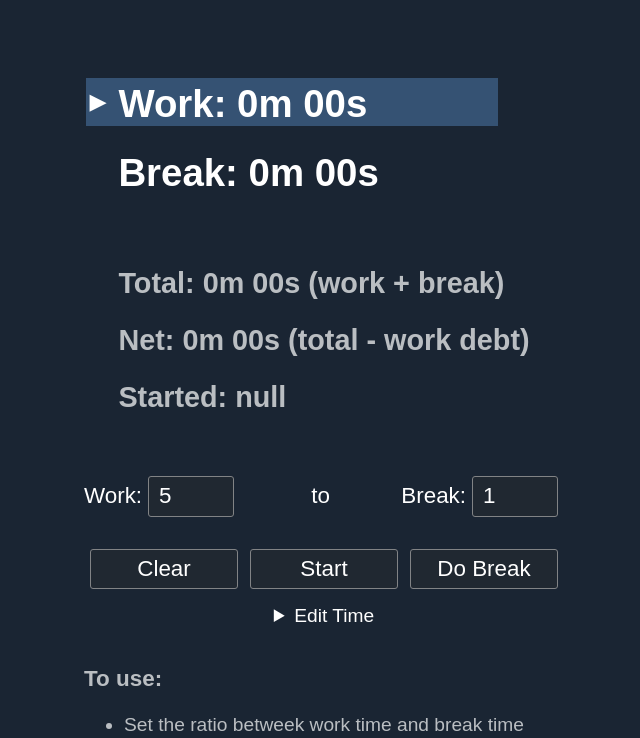
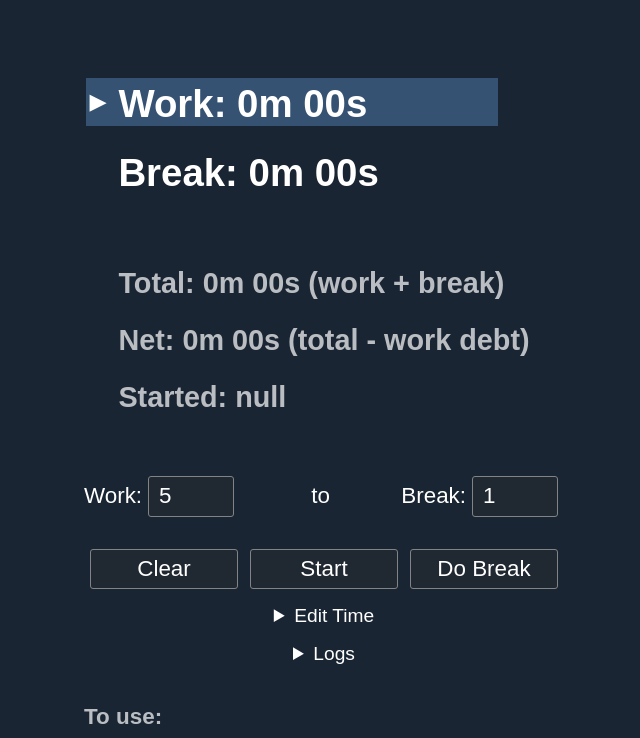
Before and after one commit to Vandesm14/ratio-timer, a Svelte app: page / in a window 1280 px wide. Shown: the top 738 px of the page, without its empty margins (316-956 px from the left). Built offline with nearby package versions, Linux system fonts and the light colour scheme.

Commit message:
add logs viewer

```diff
--- a/src/App.svelte
+++ b/src/App.svelte
@@ -1,4 +1,4 @@
-<script>
+<script lang="ts">
 	let interval;
 	let run = false;
 	let isBreak = false;
@@ -15,10 +15,25 @@
 	let ratio = localStorage.getItem('ratio') ? JSON.parse(localStorage.getItem('ratio')) : [5, 1];
 	$: localStorage.setItem('ratio', JSON.stringify(ratio));
 
+	let logs: Log[] = localStorage.getItem('logs') ? JSON.parse(localStorage.getItem('logs')) : [];
+	$: localStorage.setItem('logs', JSON.stringify(logs));
+
+	interface Log {
+		timestamp: Date,
+		timer: number,
+		action: 'break' | 'work' | 'start' | 'stop' | 'clear'
+	};
+
+	const addLog = (action: Log['action']) => {
+		logs = [{timestamp: new Date(), timer, action}, ...logs];
+	};
+
 	const toggle = () => {
 		if (run) { // Stop timer
+			addLog('stop');
 			clearInterval(interval);
 		} else { // Start timer
+			addLog('start');
 			if (!time) time = new Date();
 			interval = setInterval(() => {
 				if (isBreak) timer -= ratio[0] / ratio[1];
@@ -30,6 +45,7 @@
 	};
 
 	const clear = () => {
+		addLog('clear');
 		timer = 0;
 		total = 0;
 		time = null;
@@ -44,6 +60,9 @@
 		let s = Math.trunc(seconds % 60);
 		return `${isNegative ? '-' : ''}${h ? (h + 'h ') : ''}${m}m ${s < 10 ? '0' + s : s}s`;
 	};
+
+
+	const switchMode = ()=>isBreak = !isBreak;
 </script>
 
 <svelte:head>
@@ -69,13 +88,21 @@
 	<div class="buttons">
 		<button on:click={clear}>Clear</button>
 		<button on:click={toggle}>{!time ? (run ? 'Stop' : 'Start') : (run ? 'Pause' : 'Resume')}</button>
-		<button on:click={()=>isBreak = !isBreak}>{isBreak ? 'Do Work' : 'Do Break'}</button>
+		<button on:click={switchMode}>{isBreak ? 'Do Work' : 'Do Break'}</button>
 	</div>
 	<details style="text-align: center;">
 		<summary>Edit Time</summary>
 		<div>
 			<input type="number" bind:value={timer} style="width: 40%">
 			<p class="red">Warning: Editing the time will NOT update the Total and Net readouts. Be sure to pause/stop the timer before editing the time</p>
+		</div>
+	</details>
+	<details class="logs">
+		<summary>Logs</summary>
+		<div>
+			{#each logs as log}
+				<p>{new Date(log.timestamp).toLocaleTimeString()} - Action: "{log.action}" with the Time: {format(log.timer)}</p>
+			{/each}
 		</div>
 	</details>
 	<div class="info">
@@ -178,6 +205,11 @@
 		border: 1px solid #c6ccd3;
 	}
 
+	.logs {
+		text-align: center;
+		margin-top: 1rem;
+	}
+
 	.info {
 		margin-top: 1rem;
 	}
```
